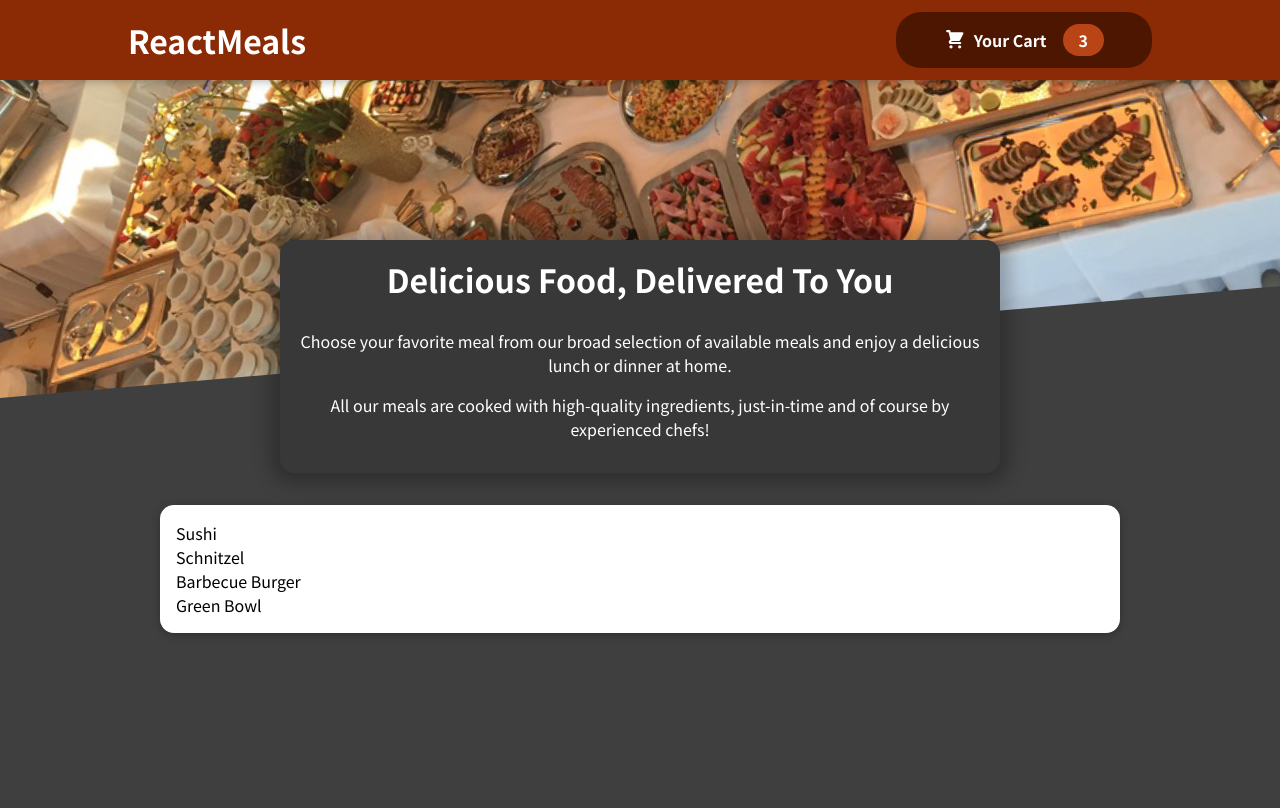
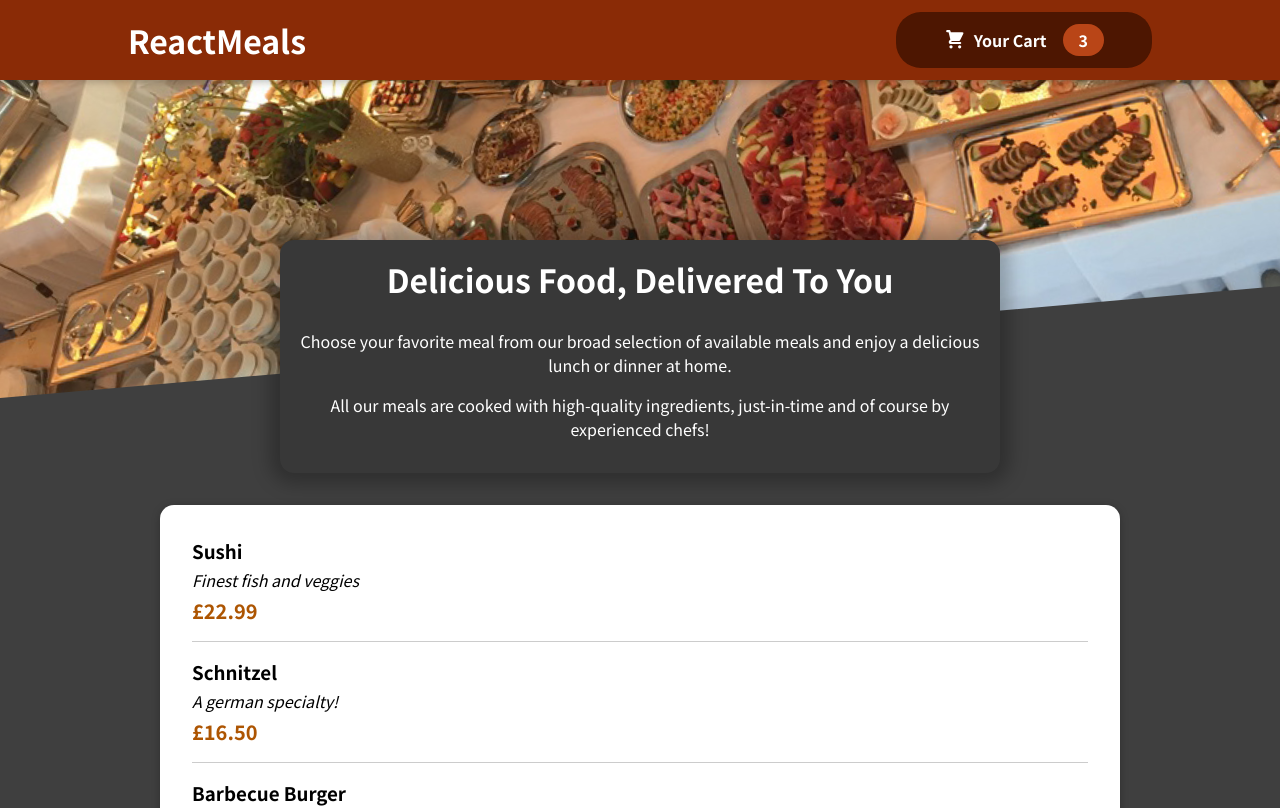
Before and after one commit to lawlawson/react-food-order, a React (Create React App) app: page / in a window 1280 px wide. Shown: the top 808 px of the page. Built offline with nearby package versions, Linux system fonts and the light colour scheme.

Commit message:
Added individual meal items display

```diff
--- a/src/components/Meals/AvailableMeals.js
+++ b/src/components/Meals/AvailableMeals.js
@@ -1,4 +1,5 @@
 import React from 'react';
+import MealItem from './MealItem/MealItem';
 import classes from './AvailableMeals.module.css';
 import Card from '../UI/Card';
 
@@ -30,7 +31,14 @@
 ];
 
 const AvailableMeals = () => {
-  const mealsList = DUMMY_MEALS.map((meal) => <li>{meal.name}</li>);
+  const mealsList = DUMMY_MEALS.map((meal) => (
+    <MealItem
+      key={meal.id}
+      name={meal.name}
+      description={meal.description}
+      price={meal.price}
+    />
+  ));
 
   return (
     <section className={classes.meals}>
--- /dev/null
+++ b/src/components/Meals/MealItem/MealItem.js
@@ -0,0 +1,18 @@
+import React from 'react';
+import classes from './MealItem.module.css';
+
+const MealItem = (props) => {
+  const price = `£${props.price.toFixed(2)}`;
+  return (
+    <li className={classes.meal}>
+      <div>
+        <h3>{props.name}</h3>
+        <div className={classes.description}>{props.description}</div>
+        <div className={classes.price}>{price}</div>
+      </div>
+      <div></div>
+    </li>
+  );
+};
+
+export default MealItem;
--- /dev/null
+++ b/src/components/Meals/MealItem/MealItem.module.css
@@ -0,0 +1,22 @@
+.meal {
+  display: flex;
+  justify-content: space-between;
+  margin: 1rem;
+  padding-bottom: 1rem;
+  border-bottom: 1px solid #ccc;
+}
+
+.meal h3 {
+  margin: 0 0 0.25rem 0;
+}
+
+.description {
+  font-style: italic;
+}
+
+.price {
+  margin-top: 0.25rem;
+  font-weight: bold;
+  color: #ad5502;
+  font-size: 1.25rem;
+}
```
Also changed, not shown: src/components/Meals/MealItem/MealItemForm.js (added), 1 other file (tests, documents, lock files or other folders).
